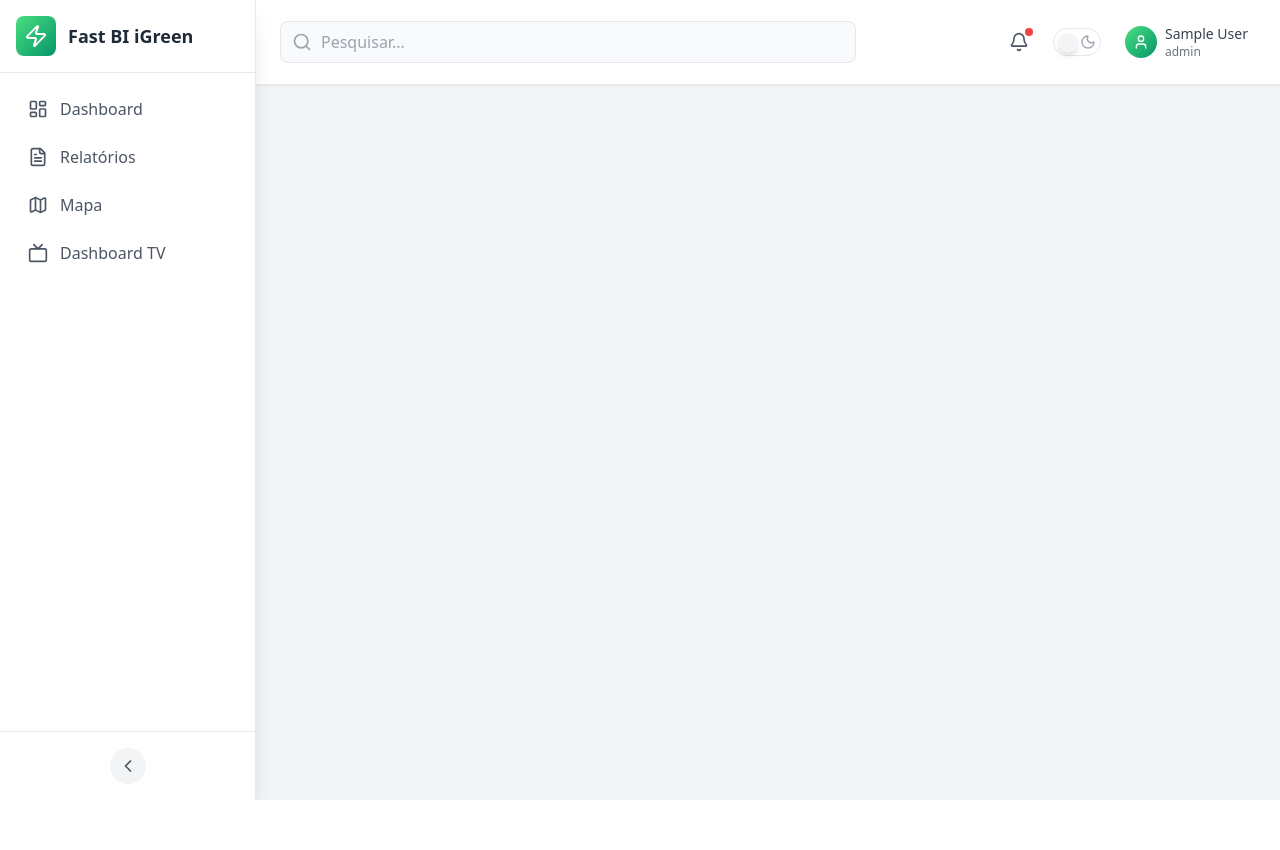
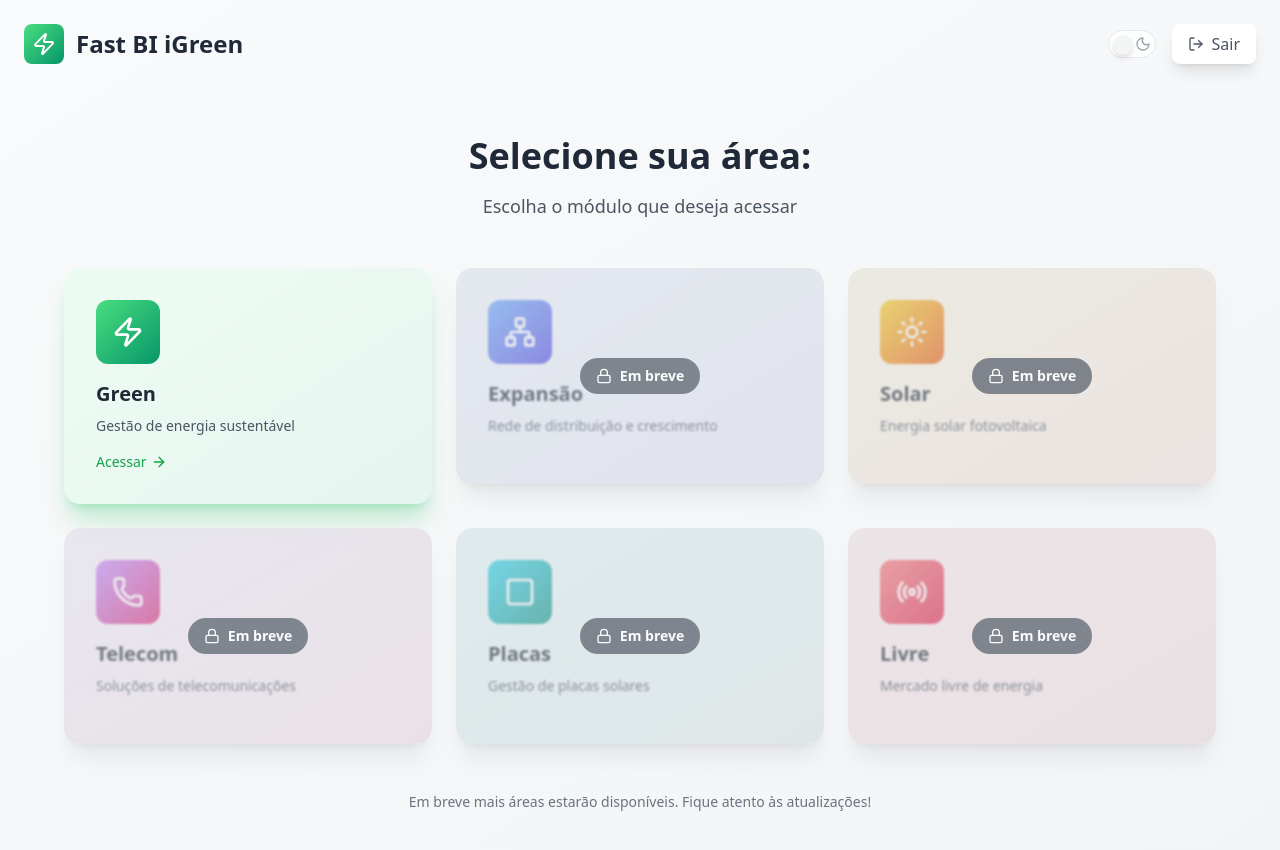
Before and after one commit to douglasmagalhaesigreen/fast-bi-igreen-v2, a React (Vite) app: page /area-selection in a window 1280 px wide. Shown: the top 850 px of the page. Before the commit the page ends 800 px from the top, so only its background shows below. Built offline with nearby package versions, Linux system fonts and the light colour scheme; sample sign-in values are in the browser's storage.

Commit message:
feat: adiciona página de seleção de área e atualiza rotas de navegação no login

```diff
--- a/src/App.jsx
+++ b/src/App.jsx
@@ -14,6 +14,7 @@ import ProtectedRoute from './components/ProtectedRoute';
 import LineChartComponent from './components/charts/LineChartComponent';
 import BarChartComponent from './components/charts/BarChartComponent';
 import PieChartComponent from './components/charts/PieChartComponent';
+import AreaSelection from './pages/AreaSelection';
 
 // Componentes das páginas
 const Dashboard = () => {
@@ -419,6 +420,16 @@ function App() {
           {/* Rota de Login */}
           <Route path='/login' element={<Login />} />
 
+          {/* Rota de Seleção de Área */}
+          <Route
+            path='/area-selection'
+            element={
+              <ProtectedRoute>
+                <AreaSelection />
+              </ProtectedRoute>
+            }
+          />
+
           {/* Rota do Dashboard TV (protegida) */}
           <Route
             path='/dashboard-tv'
--- /dev/null
+++ b/src/pages/AreaSelection.jsx
@@ -0,0 +1,258 @@
+import React, { useState } from 'react';
+import { useNavigate } from 'react-router-dom';
+import { motion } from 'framer-motion';
+import {
+  Zap, Network, Sun, Phone, Square, Radio,
+  ArrowRight, Lock, LogOut
+} from 'lucide-react';
+import ThemeToggle from '../components/common/ThemeToggle';
+
+const AreaSelection = () => {
+  const navigate = useNavigate();
+  const [selectedArea, setSelectedArea] = useState(null);
+
+  const handleLogout = () => {
+    localStorage.removeItem('token');
+    localStorage.removeItem('user');
+    sessionStorage.removeItem('token');
+    navigate('/login');
+  };
+
+  const areas = [
+    {
+      id: 'green',
+      name: 'Green',
+      description: 'Gestão de energia sustentável',
+      icon: Zap,
+      color: 'from-green-400 to-emerald-600',
+      hoverColor: 'hover:from-green-500 hover:to-emerald-700',
+      shadowColor: 'shadow-green-500/25',
+      available: true,
+      path: '/dashboard'
+    },
+    {
+      id: 'expansao',
+      name: 'Expansão',
+      description: 'Rede de distribuição e crescimento',
+      icon: Network,
+      color: 'from-blue-400 to-indigo-600',
+      hoverColor: 'hover:from-blue-500 hover:to-indigo-700',
+      shadowColor: 'shadow-blue-500/25',
+      available: false,
+      path: '/expansion'
+    },
+    {
+      id: 'solar',
+      name: 'Solar',
+      description: 'Energia solar fotovoltaica',
+      icon: Sun,
+      color: 'from-yellow-400 to-orange-600',
+      hoverColor: 'hover:from-yellow-500 hover:to-orange-700',
+      shadowColor: 'shadow-orange-500/25',
+      available: false,
+      path: '/solar'
+    },
+    {
+      id: 'telecom',
+      name: 'Telecom',
+      description: 'Soluções de telecomunicações',
+      icon: Phone,
+      color: 'from-purple-400 to-pink-600',
+      hoverColor: 'hover:from-purple-500 hover:to-pink-700',
+      shadowColor: 'shadow-purple-500/25',
+      available: false,
+      path: '/telecom'
+    },
+    {
+      id: 'placas',
+      name: 'Placas',
+      description: 'Gestão de placas solares',
+      icon: Square,
+      color: 'from-cyan-400 to-teal-600',
+      hoverColor: 'hover:from-cyan-500 hover:to-teal-700',
+      shadowColor: 'shadow-cyan-500/25',
+      available: false,
+      path: '/panels'
+    },
+    {
+      id: 'livre',
+      name: 'Livre',
+      description: 'Mercado livre de energia',
+      icon: Radio,
+      color: 'from-red-400 to-rose-600',
+      hoverColor: 'hover:from-red-500 hover:to-rose-700',
+      shadowColor: 'shadow-red-500/25',
+      available: false,
+      path: '/free-market'
+    }
+  ];
+
+  const handleAreaClick = (area) => {
+    if (area.available) {
+      setSelectedArea(area.id);
+      setTimeout(() => {
+        navigate(area.path);
+      }, 300);
+    }
+  };
+
+  const containerVariants = {
+    hidden: { opacity: 0 },
+    visible: {
+      opacity: 1,
+      transition: {
+        staggerChildren: 0.1
+      }
+    }
+  };
+
+  const itemVariants = {
+    hidden: { y: 20, opacity: 0 },
+    visible: {
+      y: 0,
+      opacity: 1,
+      transition: {
+        type: "spring",
+        stiffness: 100
+      }
+    }
+  };
+
+  return (
+    <div className="min-h-screen bg-gradient-to-br from-gray-50 to-gray-100 dark:from-gray-900 dark:to-gray-800 transition-colors duration-300">
+      {/* Header */}
+      <div className="flex justify-between items-center p-6">
+        <div className="flex items-center space-x-3">
+          <div className="w-10 h-10 bg-gradient-to-br from-green-400 to-emerald-600 rounded-lg flex items-center justify-center">
+            <Zap className="w-6 h-6 text-white" />
+          </div>
+          <h1 className="text-2xl font-bold text-gray-800 dark:text-white">
+            Fast BI iGreen
+          </h1>
+        </div>
+
+        <div className="flex items-center space-x-4">
+          {/* Theme Toggle (componente unificado) */}
+          <ThemeToggle size="sm" />
+
+          {/* Logout Button */}
+          <button
+            onClick={handleLogout}
+            className="flex items-center space-x-2 px-4 py-2 rounded-lg bg-white dark:bg-gray-800 text-gray-600 dark:text-gray-300 hover:bg-gray-100 dark:hover:bg-gray-700 transition-colors shadow-lg"
+          >
+            <LogOut className="w-4 h-4" />
+            <span>Sair</span>
+          </button>
+        </div>
+      </div>
+
+      {/* Main Content */}
+      <div className="flex flex-col items-center justify-center px-6 py-12">
+        <motion.div
+          initial={{ opacity: 0, y: -20 }}
+          animate={{ opacity: 1, y: 0 }}
+          transition={{ duration: 0.5 }}
+          className="text-center mb-12"
+        >
+          <h2 className="text-4xl font-bold text-gray-800 dark:text-white mb-4">
+            Selecione sua área:
+          </h2>
+          <p className="text-lg text-gray-600 dark:text-gray-400">
+            Escolha o módulo que deseja acessar
+          </p>
+        </motion.div>
+
+        <motion.div
+          variants={containerVariants}
+          initial="hidden"
+          animate="visible"
+          className="grid grid-cols-1 md:grid-cols-2 lg:grid-cols-3 gap-6 max-w-6xl w-full"
+        >
+          {areas.map((area) => {
+            const Icon = area.icon;
+            const isSelected = selectedArea === area.id;
+
+            return (
+              <motion.div
+                key={area.id}
+                variants={itemVariants}
+                whileHover={area.available ? { scale: 1.03 } : {}}
+                whileTap={area.available ? { scale: 0.98 } : {}}
+                onClick={() => handleAreaClick(area)}
+                className={`
+                  relative group cursor-pointer
+                  ${!area.available && 'cursor-not-allowed'}
+                `}
+              >
+                <div className={`
+                  relative overflow-hidden rounded-2xl p-8
+                  bg-white dark:bg-gray-800
+                  shadow-xl hover:shadow-2xl
+                  transition-all duration-300
+                  ${area.available ? area.shadowColor : 'opacity-60'}
+                  ${isSelected && 'ring-4 ring-green-500'}
+                `}>
+                  {/* Background Gradient */}
+                  <div className={`
+                    absolute inset-0 bg-gradient-to-br ${area.color}
+                    opacity-10 group-hover:opacity-20 transition-opacity duration-300
+                  `} />
+
+                  {/* Lock Overlay for Unavailable */}
+                  {!area.available && (
+                    <div className="absolute inset-0 bg-gray-900/10 dark:bg-gray-900/30 backdrop-blur-[1px] rounded-2xl flex items-center justify-center z-10">
+                      <div className="bg-gray-800/90 dark:bg-gray-900/90 text-white px-4 py-2 rounded-full flex items-center space-x-2">
+                        <Lock className="w-4 h-4" />
+                        <span className="text-sm font-semibold">Em breve</span>
+                      </div>
+                    </div>
+                  )}
+
+                  {/* Content */}
+                  <div className="relative z-5">
+                    <div className={`
+                      w-16 h-16 rounded-xl bg-gradient-to-br ${area.color}
+                      flex items-center justify-center mb-4
+                      ${area.available && 'group-hover:scale-110 transition-transform duration-300'}
+                    `}>
+                      <Icon className="w-8 h-8 text-white" />
+                    </div>
+
+                    <h3 className="text-xl font-bold text-gray-800 dark:text-white mb-2">
+                      {area.name}
+                    </h3>
+
+                    <p className="text-gray-600 dark:text-gray-400 text-sm mb-4">
+                      {area.description}
+                    </p>
+
+                    {area.available && (
+                      <div className="flex items-center text-green-600 dark:text-green-400">
+                        <span className="text-sm font-medium">Acessar</span>
+                        <ArrowRight className="w-4 h-4 ml-1 group-hover:translate-x-1 transition-transform" />
+                      </div>
+                    )}
+                  </div>
+                </div>
+              </motion.div>
+            );
+          })}
+        </motion.div>
+
+        {/* Info Footer */}
+        <motion.div
+          initial={{ opacity: 0 }}
+          animate={{ opacity: 1 }}
+          transition={{ delay: 0.8 }}
+          className="mt-12 text-center"
+        >
+          <p className="text-sm text-gray-500 dark:text-gray-400">
+            Em breve mais áreas estarão disponíveis. Fique atento às atualizações!
+          </p>
+        </motion.div>
+      </div>
+    </div>
+  );
+};
+
+export default AreaSelection;
--- a/src/pages/Login.jsx
+++ b/src/pages/Login.jsx
@@ -25,7 +25,7 @@ const Login = () => {
   useEffect(() => {
     const token = localStorage.getItem('token');
     if (token) {
-      navigate('/');
+      navigate('/area-selection');
     }
   }, [navigate]);
 
@@ -91,7 +91,7 @@ const Login = () => {
         setSuccess('Login realizado com sucesso!');
 
         setTimeout(() => {
-          navigate('/');
+          navigate('/area-selection');
         }, 1000);
       } else {
         setError('Email ou senha incorretos');
@@ -156,9 +156,7 @@ const Login = () => {
 
       {/* Toggle de tema flutuante */}
       <div className="fixed top-4 right-4 md:top-6 md:right-6 z-50">
-        <ThemeToggle
-          knobStyle={{ top: '50%', marginTop: '-14px' }}
-        />
+          <ThemeToggle size="sm" />
       </div>
 
       {/* Container principal com Flexbox e z-index para ficar na frente */}
```
